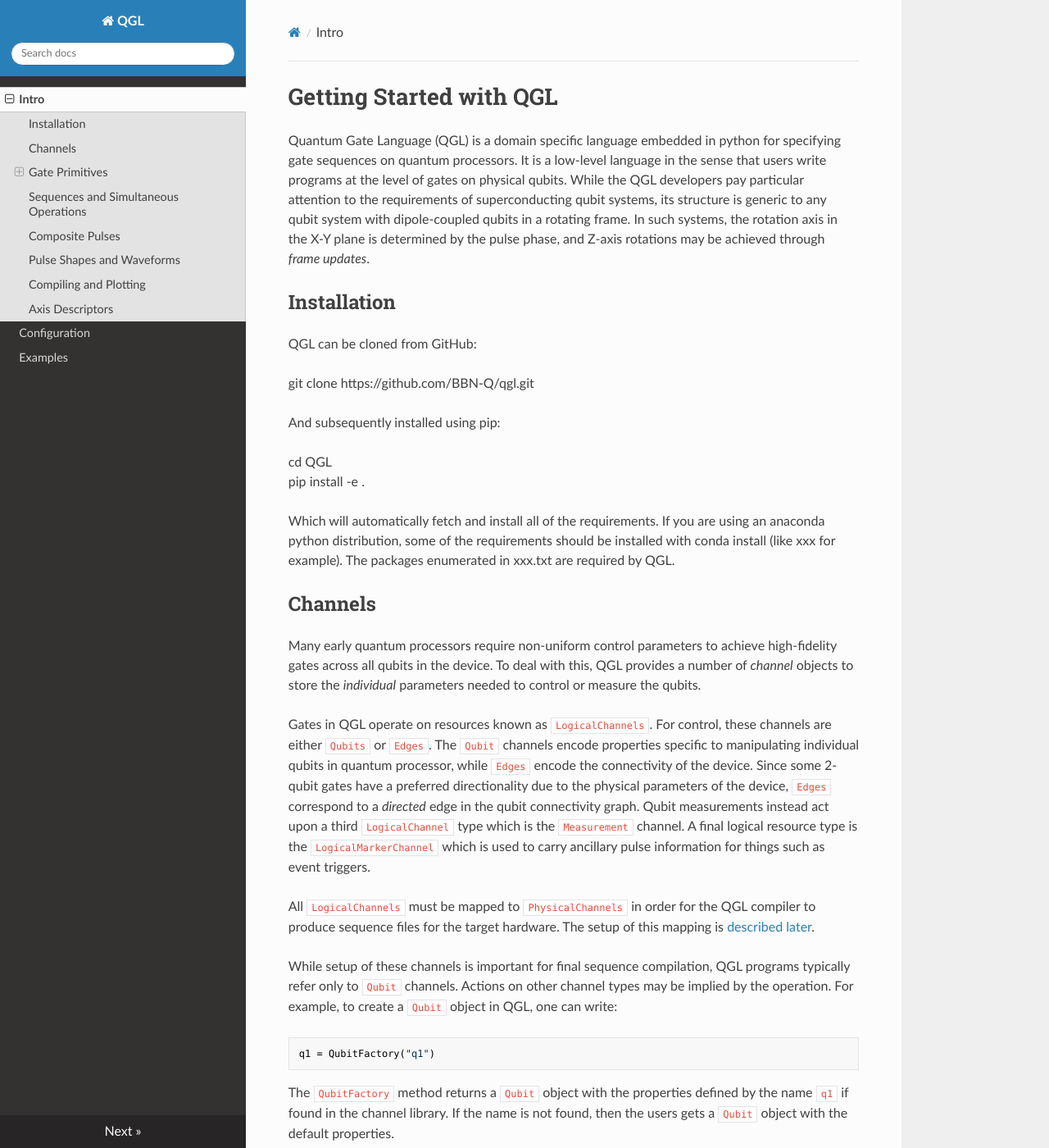
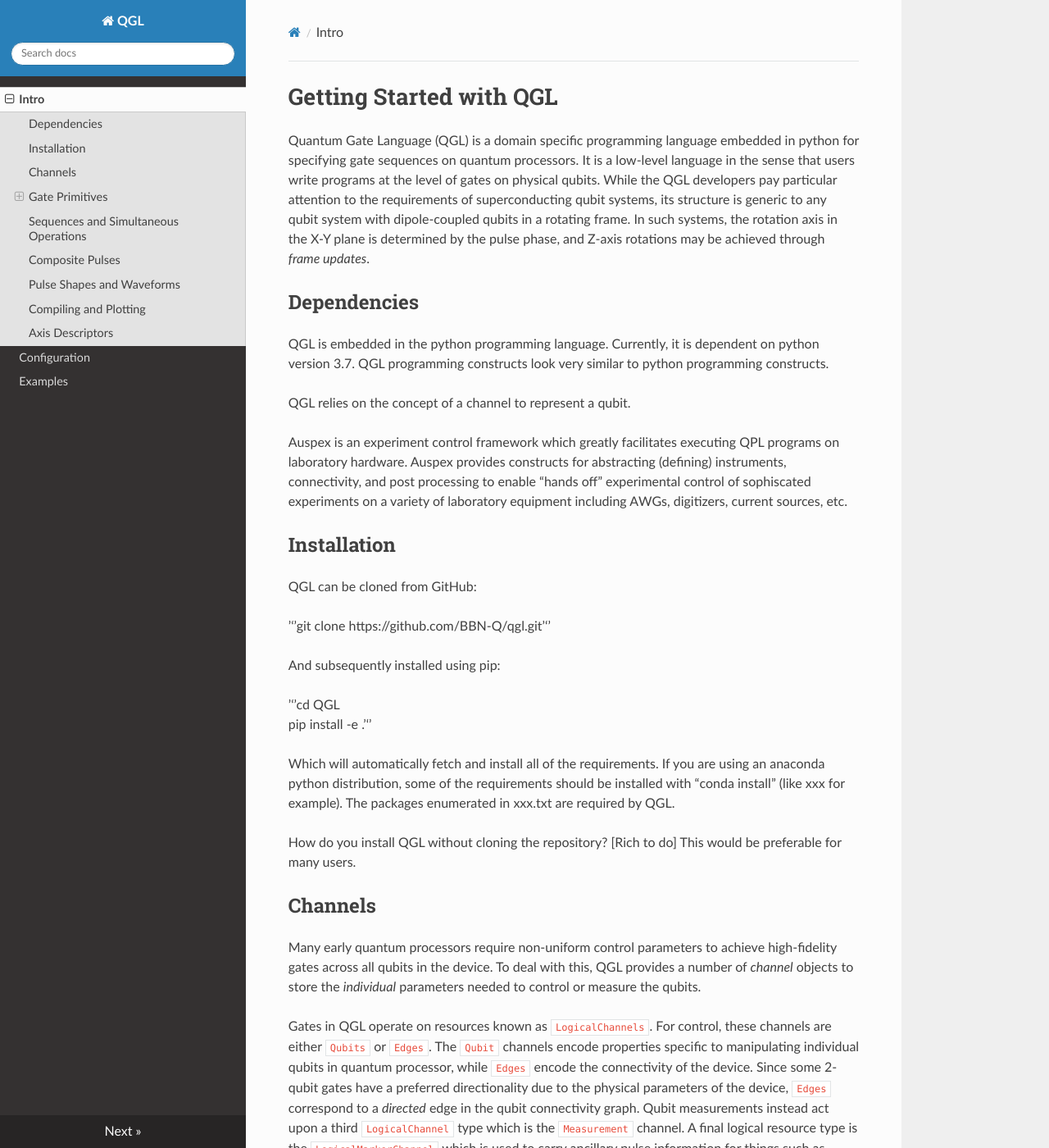
Before and after one commit to BBN-Q/QGL, an MkDocs documentation site: the page built from doc/index.md, in a window 1280 px wide and 1400 px high. Shown: the whole window at 82% size. Built offline with MkDocs 1.6.1, drawn with Linux system fonts in a browser that asks for light colours; nearby versions of some CDN libraries.

Commit message:
Update index.md

```diff
--- a/doc/index.md
+++ b/doc/index.md
@@ -1,6 +1,6 @@
 # Getting Started with QGL
 
-Quantum Gate Language (QGL) is a domain specific language embedded in python for
+Quantum Gate Language (QGL) is a domain specific programming language embedded in python for
 specifying gate sequences on quantum processors. It is a low-level language in
 the sense that users write programs at the level of gates on physical qubits.
 While the QGL developers pay particular attention to the requirements of
@@ -9,18 +9,31 @@
 the X-Y plane is determined by the pulse phase, and Z-axis rotations may be
 achieved through *frame updates*.
 
+
+## Dependencies
+
+QGL is embedded in the python programming language. Currently, it is dependent on python version 3.7. QGL programming constructs look very similar to python programming constructs.
+
+QGL relies on the concept of a channel to represent a qubit.
+
+Auspex is an experiment control framework which greatly facilitates executing QPL programs on laboratory hardware. Auspex provides constructs for abstracting (defining) instruments, connectivity, and post processing to enable "hands off" experimental control of sophiscated experiments on a variety of laboratory equipment including AWGs, digitizers, current sources, etc.
+
+
+
 ## Installation
 
 QGL can be cloned from GitHub:
 
-git clone https://github.com/BBN-Q/qgl.git
+'''git clone https://github.com/BBN-Q/qgl.git'''
 
 And subsequently installed using pip:
 
-cd QGL
-pip install -e .
+'''cd QGL
+pip install -e .'''
 
-Which will automatically fetch and install all of the requirements. If you are using an anaconda python distribution, some of the requirements should be installed with conda install (like xxx for example). The packages enumerated in xxx.txt are required by QGL.
+Which will automatically fetch and install all of the requirements. If you are using an anaconda python distribution, some of the requirements should be installed with "conda install" (like xxx for example). The packages enumerated in xxx.txt are required by QGL.
+
+How do you install QGL without cloning the repository? [Rich to do] This would be preferable for many users.
 
 ## Channels
 
```
